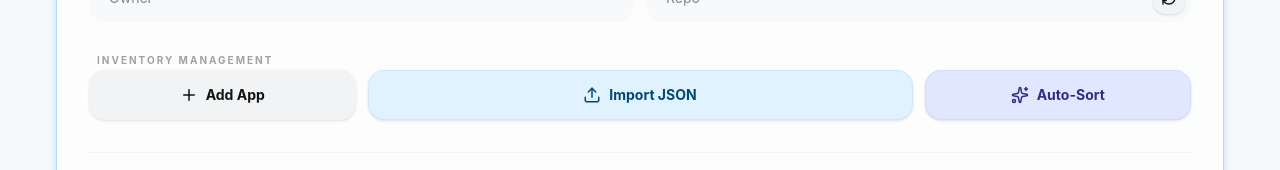
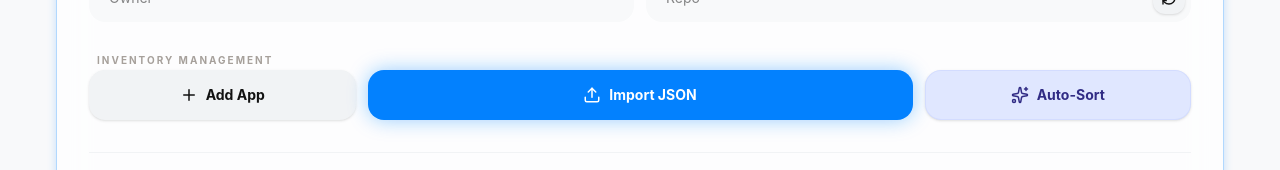
Before and after one commit to RE3CON/Android-Update-Checker, a React (Vite) app: page / in a window 1280 px wide. Shown: the part 435-605 px from the top of the page. Built offline with nearby package versions, Linux system fonts and the light colour scheme; no server answers.

Commit message:
feat: Refactor import button styling
Update the styling of the "Import JSON" button to use a new color scheme and shadow effect, aligning it with the application's branding.

```diff
--- a/src/App.tsx
+++ b/src/App.tsx
@@ -1135,7 +1135,7 @@ Generated on ${new Date().toLocaleDateString()}`;
                 </button>
                 <button
                   onClick={() => fileInputRef.current?.click()}
-                  className="sm:col-span-2 flex items-center justify-center gap-2 rounded-2xl bg-sky-100 dark:bg-sky-900/20 text-sky-900 dark:text-sky-200 hover:bg-sky-200 dark:hover:bg-sky-900/30 transition-all text-sm font-bold border border-sky-200/50 dark:border-sky-700/30 shadow-sm active:scale-95"
+                  className="sm:col-span-2 flex items-center justify-center gap-2 rounded-2xl bg-samsung-blue text-white hover:opacity-90 transition-all text-sm font-bold shadow-[0_0_20px_rgba(3,129,254,0.4)] hover:shadow-[0_0_30px_rgba(3,129,254,0.6)] active:scale-95 py-3.5"
                 >
                   <Upload size={18} /> Import JSON
                 </button>
```
